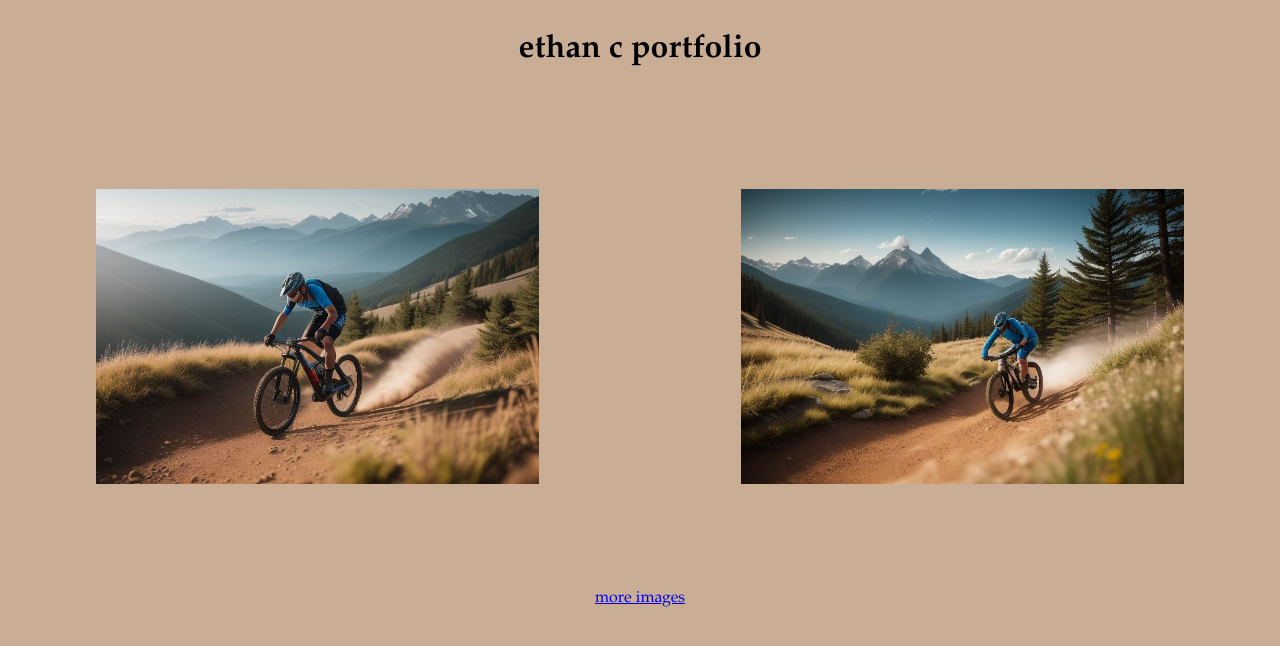
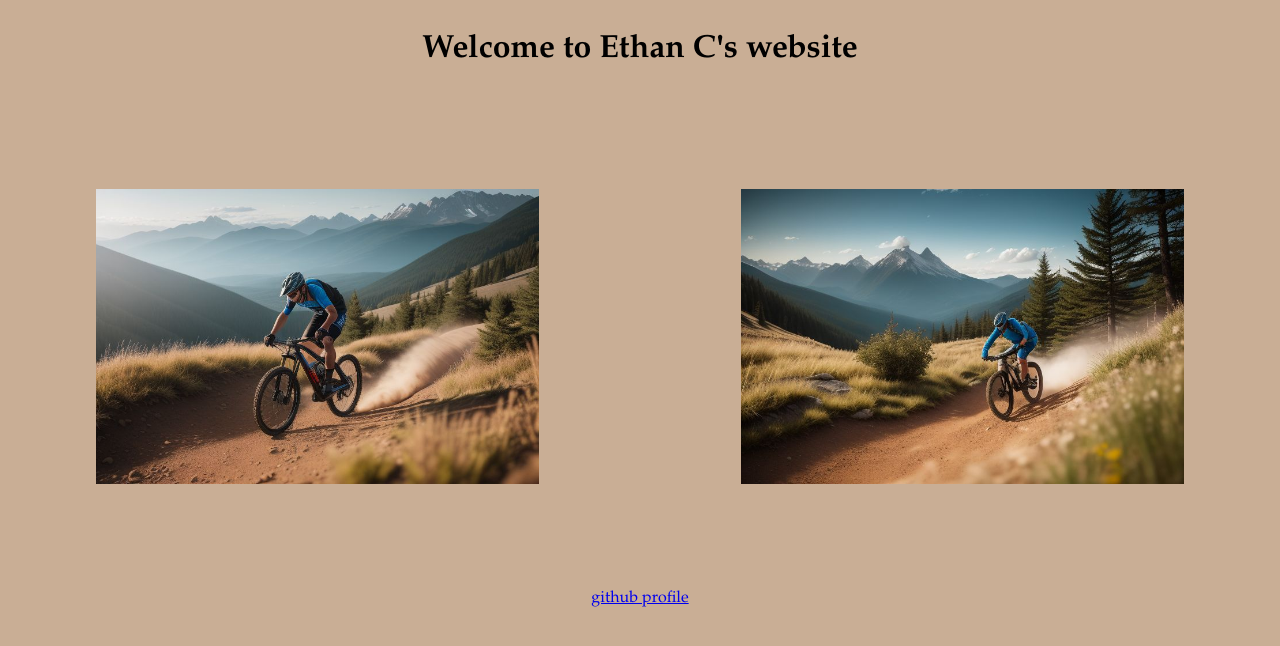
Before and after one commit to DUCKEY19/DUCKEY19, a plain HTML site: page index.html in a window 1280 px wide. Drawn offline with Linux system fonts and the light colour scheme.

Commit message:
Update index.html

```diff
--- a/index.html
+++ b/index.html
@@ -31,13 +31,13 @@ body {
 
 <body>
 
-<h1 class="heading">ethan c portfolio</h1>
+<h1 class="heading">Welcome to Ethan C's website</h1>
 <div class="imagediv">
 <img src="mountainbike1.jpeg" alt="mountainbike" width="35%" class="image" style="float:left; margin-left: auto; margin-right: auto;">
 <img src="mountainbike2.jpeg" alt="mountainbike" width="35%" class="image" style="float:right; margin-left: auto; margin-right: auto;">
 </div>
 
-<a href="images.html" style="text-align: center; padding: 10px;  display:block; ">more images</a>
+<a href="github.com/duckey19" style="text-align: center; padding: 10px;  display:block; ">github profile</a>
 
 </body>
 </html>
```
